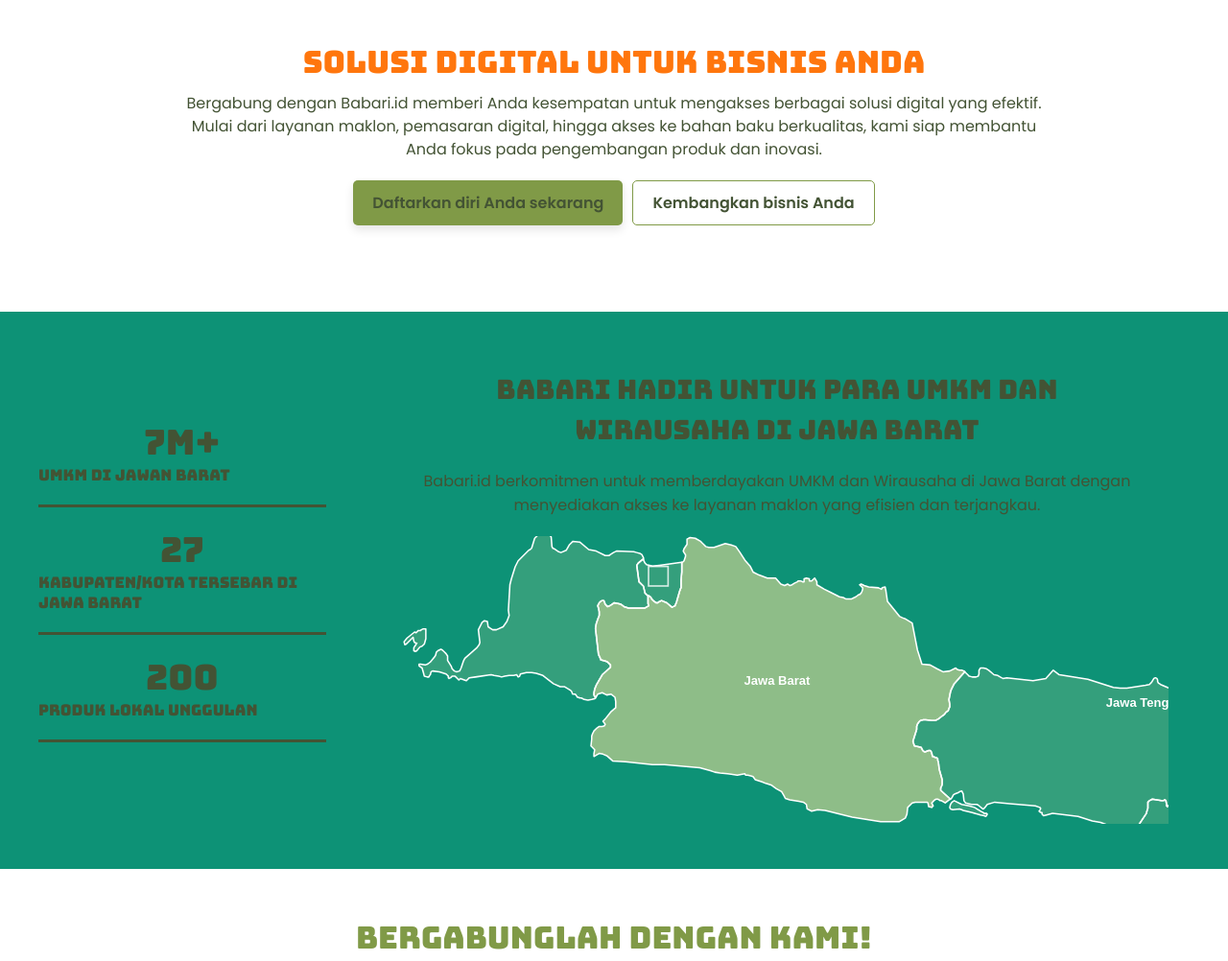
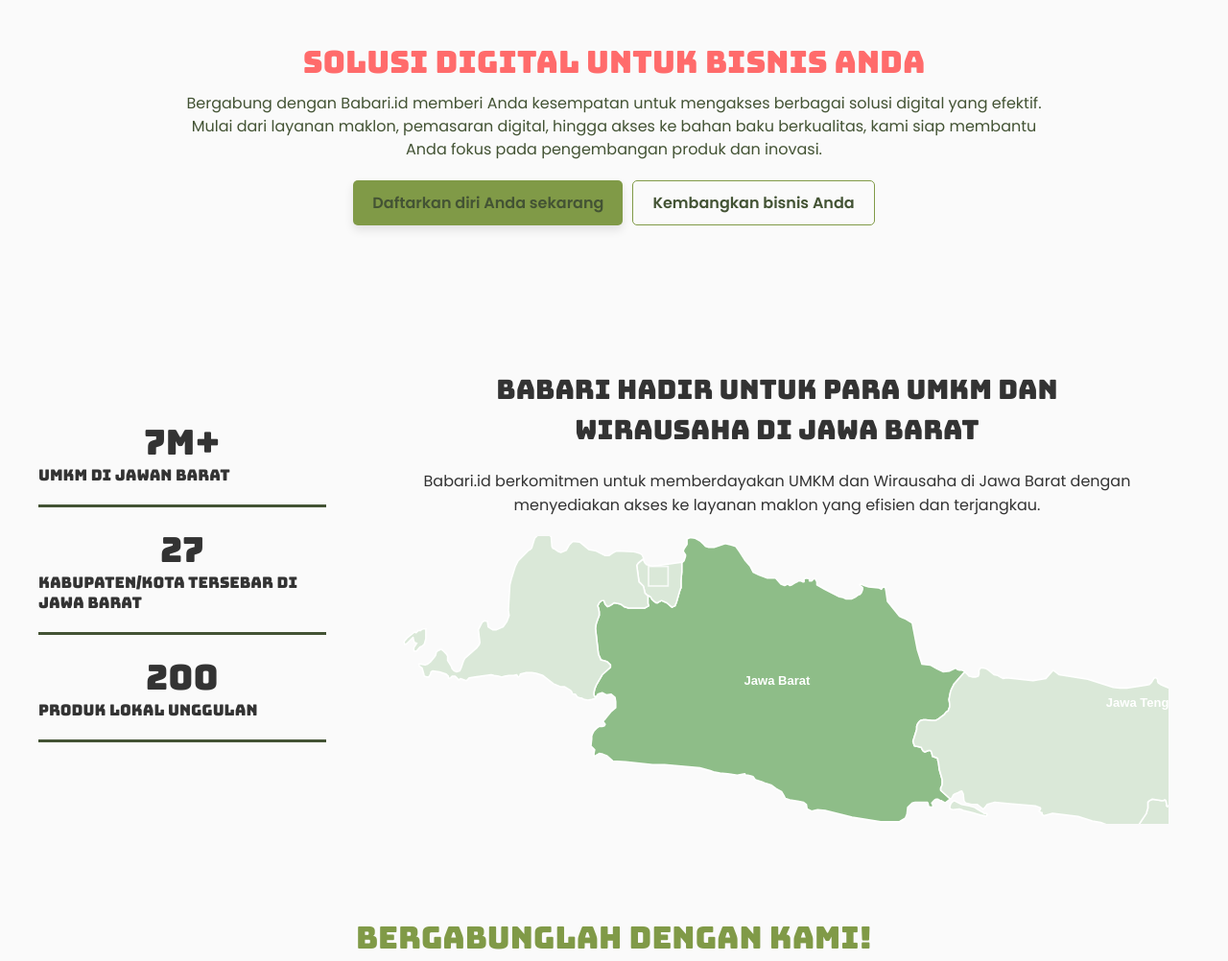
Before and after one commit to rvandivlader/babari, a plain HTML site: page index.html in a window 1280 px wide. Shown: the part 847-1849 px from the top of the page at 96% size. Drawn offline with nearby package versions, Linux system fonts and the light colour scheme; a web font is replaced by a local one.

Commit message:
Update styles.css

```diff
--- a/assets/css/styles.css
+++ b/assets/css/styles.css
@@ -7,11 +7,11 @@
   --header-height: 3.5rem;
   /*========== Colors ==========*/
   /*Color mode HSL(hue, saturation, lightness)*/
-  --first-color: #FF760D;
-  --first-color-lighten: #BBE2EC;
-  --title-color: #40A2E3;
-  --text-color: #0D9276;
-  --body-color: #fff;
+  --first-color: #FF6B6B;
+  --first-color-lighten: #4ECDC4;
+  --title-color: #333333;
+  --text-color: #333333;
+  --body-color: #FAFAFA;
   --container-color: hsl(230, 100%, 97%);
   --border-color: hsl(230, 25%, 80%);
   /*========== Font and typography ==========*/
@@ -785,7 +785,7 @@ a {
   flex-wrap: wrap;
   justify-content: center;
   align-items: center;
-  background: #0D9276;
+  background: #FAFAFA;
   padding: 40px;
 }
 
@@ -806,7 +806,7 @@ a {
 
 .stat-item h2 {
   font-size: 36px;
-  color: #435334; /* Warna teks utama */
+  color: var(--title-color);
   margin: 0;
   font-weight: 400;
   font-style: normal;
@@ -814,7 +814,7 @@ a {
 
 .stat-item p {
   font-size: 16px;
-  color: #435334; /* Warna teks deskripsi */
+  color: var(--title-color);
   margin: 0;
 }
 
@@ -831,7 +831,7 @@ hr {
 
 .map-section h2 {
   font-size: 28px; /* Ukuran font utama */
-  color: #435334; /* Warna teks */
+  color: var(--title-color);
   font-family: "Bungee", serif;
   font-weight: 400;
   font-style: normal;
@@ -843,7 +843,7 @@ hr {
 
 .map-section p {
   font-size: 16px;
-  color: #435334;
+  color: var(--title-color);
   font-family: "Poppins", sans-serif;
   font-style: normal;
   margin: 20px 50px 0 50px;
```
